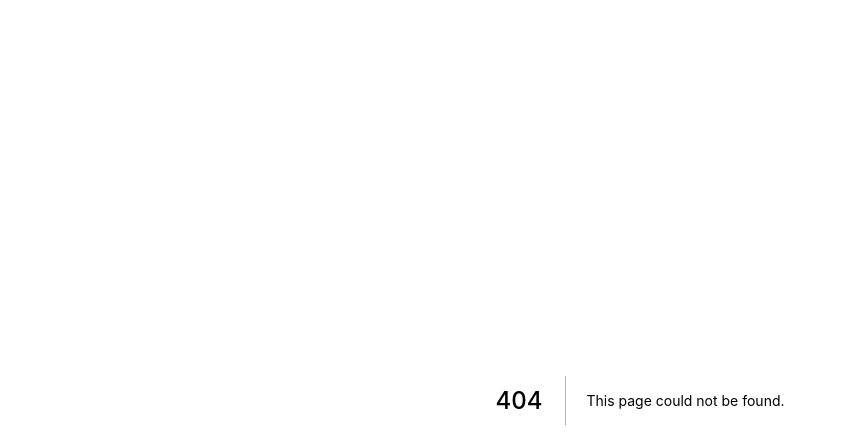
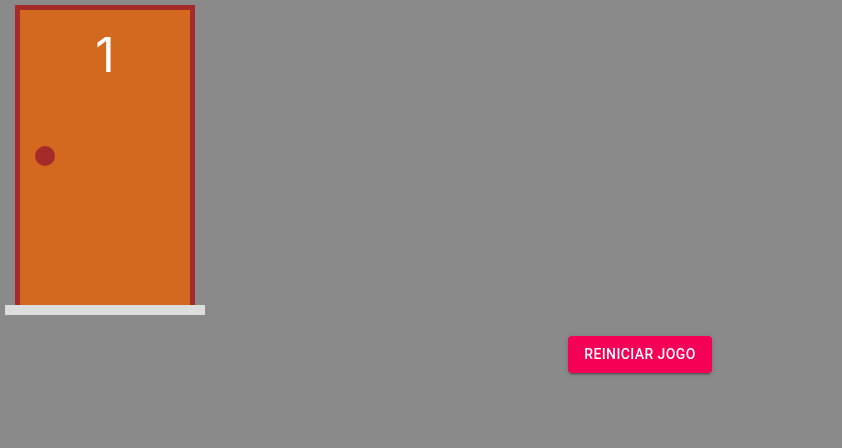
Before and after one commit to edsoncarlosdvp/cod3r-cursos-leonardo-leitao, a Next.js app in the folder game-doors/: page /game/1/1 in a window 1280 px wide. Before the commit this address had no page. Shown: the top 448 px of the page, without its empty margins (0-842 px from the left). Built offline with nearby package versions, Linux system fonts and the light colour scheme.

Commit message:
useRouter

```diff
--- a/game-doors/src/features/Doors.ts
+++ b/game-doors/src/features/Doors.ts
@@ -1,9 +1,9 @@
 import DoorModel from '@model/DoorModel'
 
-export function createDoors(qtd: number, selected: number): DoorModel[] {
+export function createDoors(qtd: number, doorWithGif: number): DoorModel[] {
     return Array.from({ length: qtd }, (_, i) => {
         const num = i + 1
-        const haveGif = num === selected
+        const haveGif = num === doorWithGif
         return new DoorModel(num, haveGif)
     })
 }
--- a/game-doors/src/pages/game.tsx
+++ b/game-doors/src/pages/game/[doors]/[haveGif].tsx
@@ -1,17 +1,29 @@
-import { useState } from 'react'
+import { useEffect, useState } from 'react'
+import { Button } from '@material-ui/core'
 import { Door } from '@components/Door'
 import DoorModel from '@model/DoorModel'
 import { createDoors, refreshDoors } from '@features/Doors'
 import { Container, Content, NavigationBar } from '@styles/home'
 import Link from 'next/link'
-import { Button } from '@material-ui/core'
+import { useRouter } from 'next/router'
 
 export default function Game(): JSX.Element {
-    const [doors, setDoors] = useState(createDoors(10, 1))
+    const router = useRouter()
+    const [doors, setDoors] = useState([])
+
+    useEffect(() => {
+        const doors = router.query.doors
+        const haveGif = router.query.haveGif
+        setDoors(createDoors(doors, haveGif))
+    }, [router?.query])
 
     function renderDoors() {
         return doors.map(door => {
-            return <Door key={door.num} value={door} onChange={(newDoor: DoorModel) => setDoors(refreshDoors(doors, newDoor))} />
+            return <Door
+                key={door.num}
+                value={door}
+                onChange={newDoor => setDoors(refreshDoors(doors, newDoor))}
+            />
         })
     }
 
```
